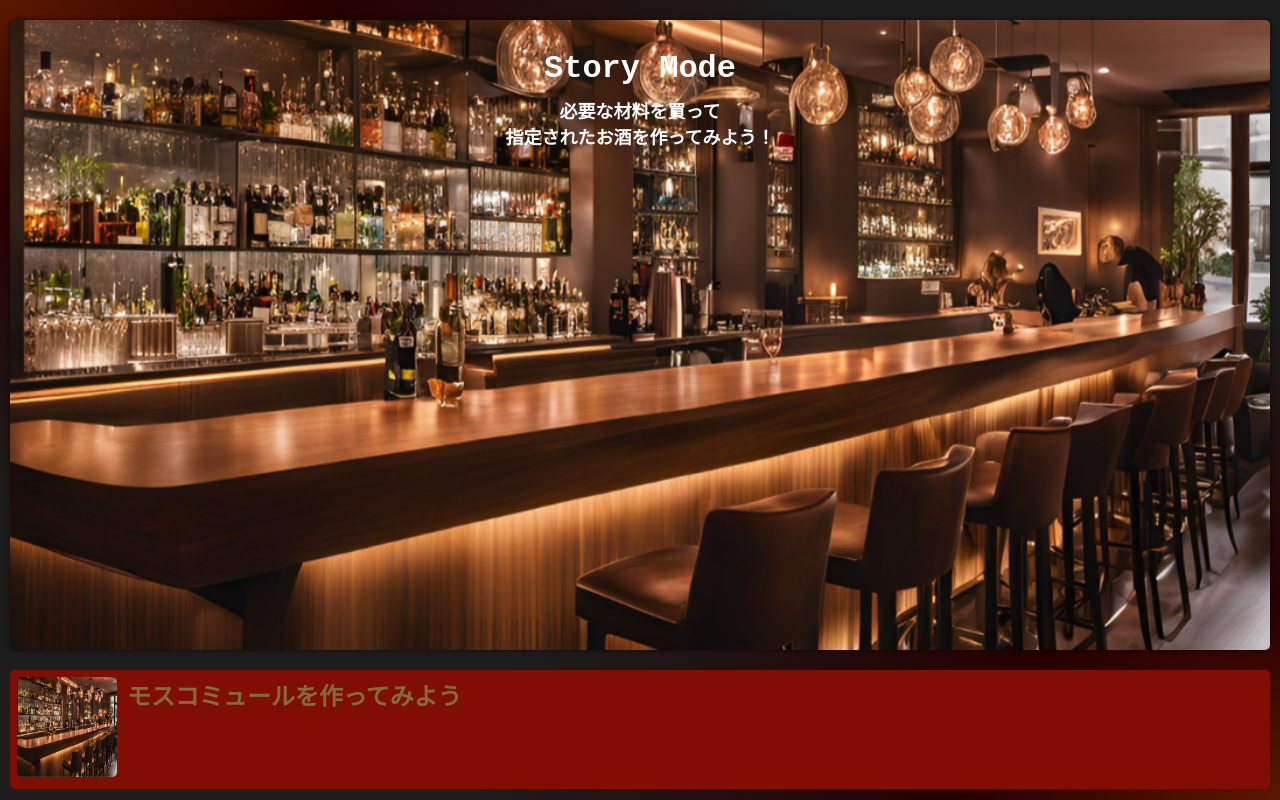
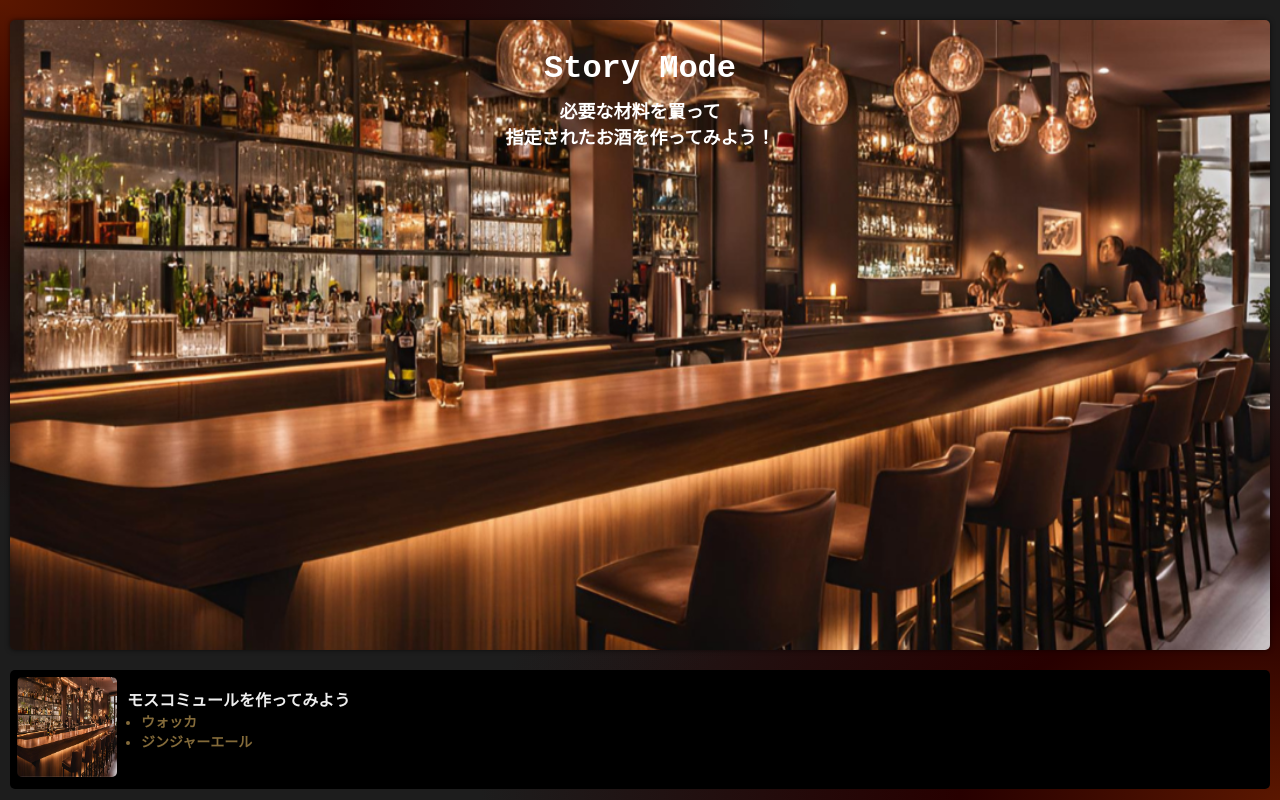
Before and after one commit to aridome222/Frontend-Tacktail, a Next.js app: page /story in a window 1280 px wide. Built offline with nearby package versions, Linux system fonts and the light colour scheme.

Commit message:
add: カードに必要な要素を追加

```diff
--- a/src/app/story/_components/StoryCard.module.css
+++ b/src/app/story/_components/StoryCard.module.css
@@ -1,7 +1,8 @@
 .card {
   margin-bottom: 5px;
   padding: 7px;
-  background-color: var(--barn-red);
+  /* background-color: var(--seal-brown); */
+  background-color: #000;
   border-radius: 5px;
   display: flex;
   justify-content: space-between;
@@ -17,5 +18,17 @@
 
 .text {
   width: 100%;
-  padding-left: 10px;
+  padding: 10px;
+  /* color: #000; */
+  font-weight: bold;
 }
+
+.description {
+  color: #eee;
+  font-size: 16px;
+}
+
+.list {
+  padding-left: 1em;
+  font-size: 14px;
+}
--- a/src/app/story/_components/StoryCard.tsx
+++ b/src/app/story/_components/StoryCard.tsx
@@ -15,7 +15,11 @@ export const StoryCard: React.FC = () => {
         />
       </div>
       <div className={styles.text}>
-        <h2 className={styles.description}>モスコミュールを作ってみよう</h2>
+        <p className={styles.description}>モスコミュールを作ってみよう</p>
+        <ul className={styles.list}>
+          <li>ウォッカ</li>
+          <li>ジンジャーエール</li>
+        </ul>
       </div>
     </div>
   );
```
